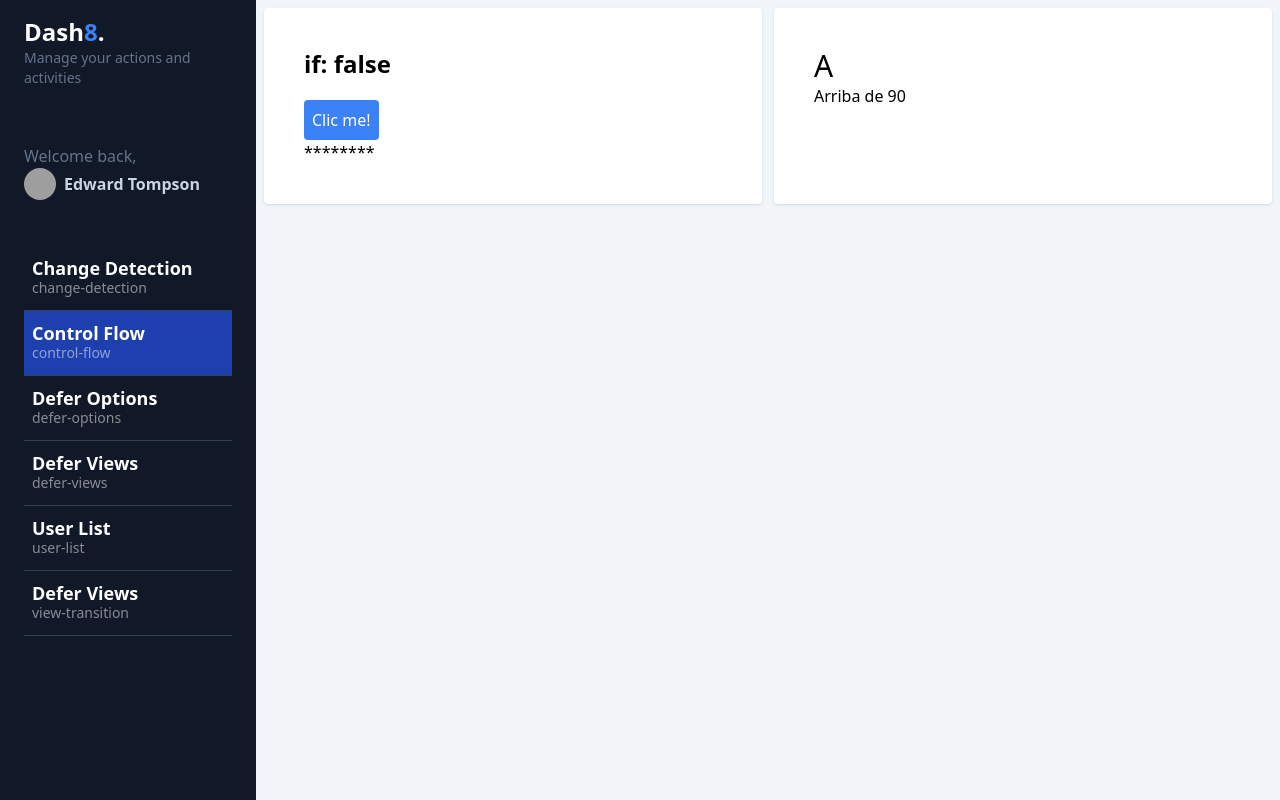
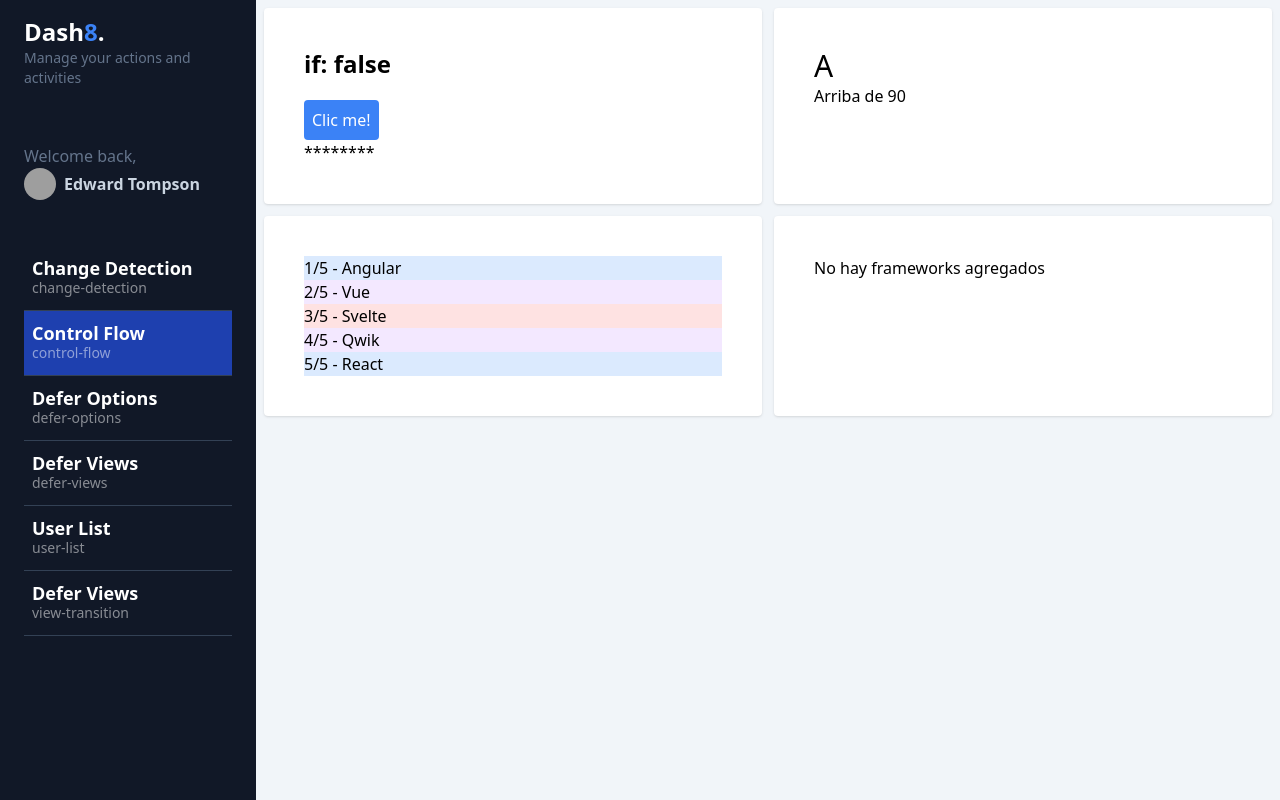
Before and after one commit to JorgeLuisParedes/my-dashboard, an Angular app: page /dashboard/control-flow in a window 1280 px wide. Built offline with nearby package versions, Linux system fonts and the light colour scheme; grey boxes are pictures that could not be loaded.

Commit message:
Control Flow - @For

```diff
--- a/src/app/dashboard/pages/control-flow/control-flow.component.html
+++ b/src/app/dashboard/pages/control-flow/control-flow.component.html
@@ -26,4 +26,27 @@
 		}
 		}
 	</div>
+
+	<!-- @for -->
+	<div class="bg-white rounded shadow p-10">
+		<ul>
+			@for (framework of frameworks(); track framework; let i = $index, first=$first, last=$last, even=$even,
+			odd=$odd, count=$count ) {
+			<li [class]="{
+				'bg-red-100':even && !first && !last,
+				'bg-purple-100':odd && !first && !last,
+				'bg-blue-100':first || last,
+			}"> {{ i +1 }}/{{ count }} - {{ framework }} </li>
+			}
+		</ul>
+	</div>
+	<div class="bg-white rounded shadow p-10">
+		<ul>
+			@for (framework of frameworks2(); track $index) {
+			<li> {{ framework }} </li>
+			} @empty {
+			<li>No hay frameworks agregados</li>
+			}
+		</ul>
+	</div>
 </section>
--- a/src/app/dashboard/pages/control-flow/control-flow.component.ts
+++ b/src/app/dashboard/pages/control-flow/control-flow.component.ts
@@ -10,6 +10,8 @@
 export default class ControlFlowComponent {
 	public showContent = signal(false);
 	public grade = signal<Grade>('A');
+	public frameworks = signal(['Angular', 'Vue', 'Svelte', 'Qwik', 'React']);
+	public frameworks2 = signal([]);
 
 	public toggleContent() {
 		this.showContent.update((value) => !value);
```
